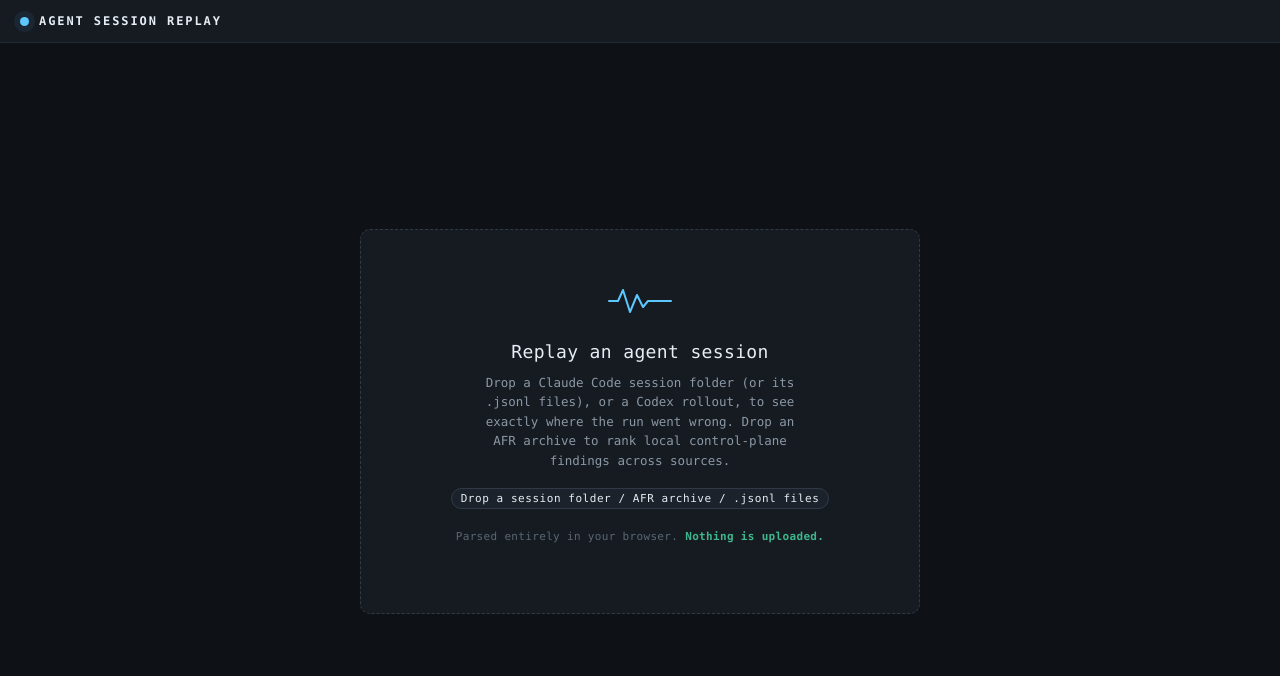
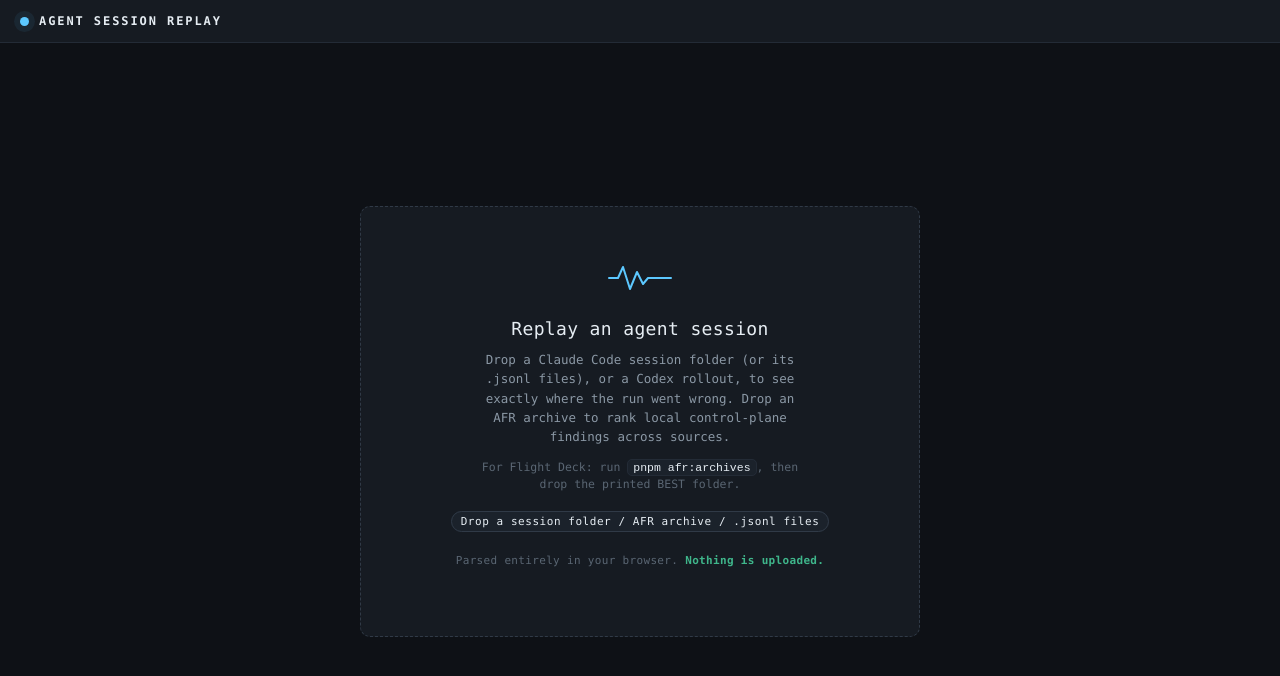
Before and after one commit to saagpatel/agent-session-replay, a React (Vite) app: page / in a window 1280 px wide. Shown: the top 676 px of the page. Built offline with nearby package versions, Linux system fonts and the light colour scheme.

Commit message:
Tighten Flight Deck drop guidance

```diff
--- a/src/ui/components/DropZone.tsx
+++ b/src/ui/components/DropZone.tsx
@@ -202,6 +202,10 @@
 					rollout, to see exactly where the run went wrong. Drop an AFR archive
 					to rank local control-plane findings across sources.
 				</p>
+				<p className="drop__hint">
+					For Flight Deck: run <code>pnpm afr:archives</code>, then drop the
+					printed BEST folder.
+				</p>
 				<span className="chip">
 					Drop a session folder / AFR archive / .jsonl files
 				</span>
--- a/src/ui/styles.css
+++ b/src/ui/styles.css
@@ -1560,6 +1560,20 @@
 	margin: 0 auto 18px;
 	max-width: 42ch;
 	line-height: 1.55;
+}
+.drop__hint {
+	color: var(--faint);
+	font-size: 11.5px;
+	margin: -6px auto 18px;
+	max-width: 48ch;
+	line-height: 1.5;
+}
+.drop__hint code {
+	color: var(--text);
+	background: var(--panel-2);
+	border: 1px solid var(--line);
+	border-radius: 5px;
+	padding: 1px 5px;
 }
 .drop__priv {
 	margin-top: 22px;
```
Also changed, not shown: 2 other files (tests, documents, lock files or other folders).
